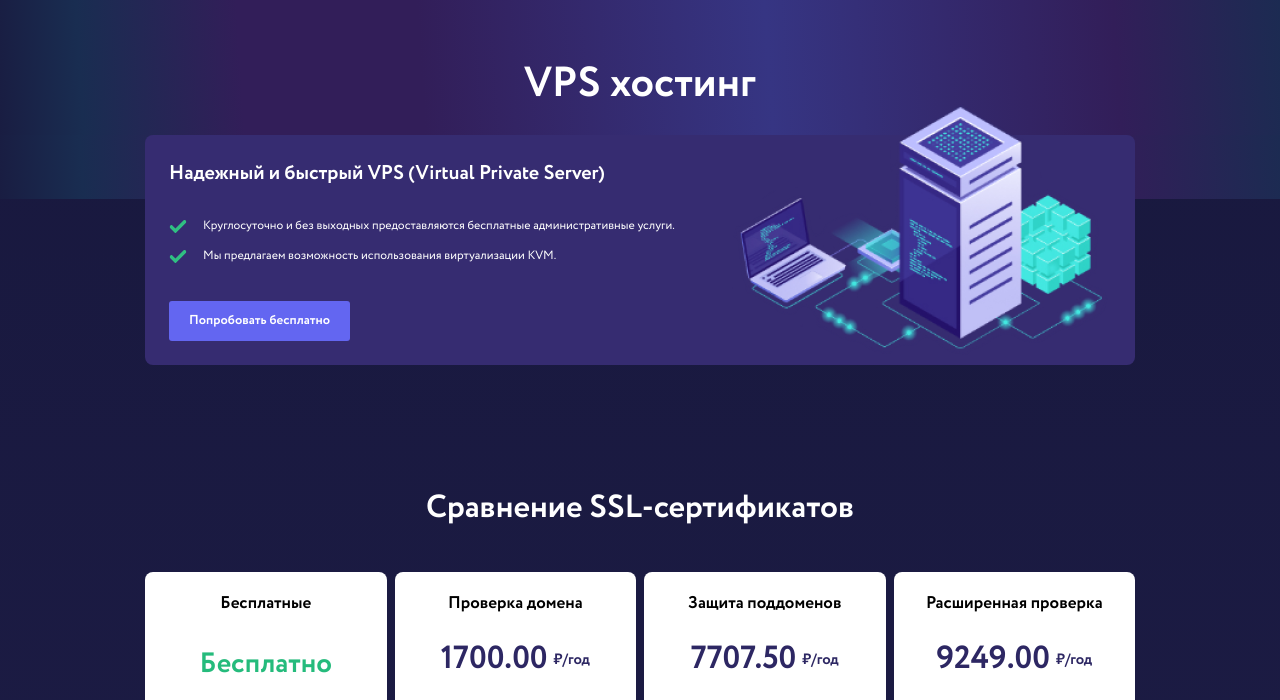
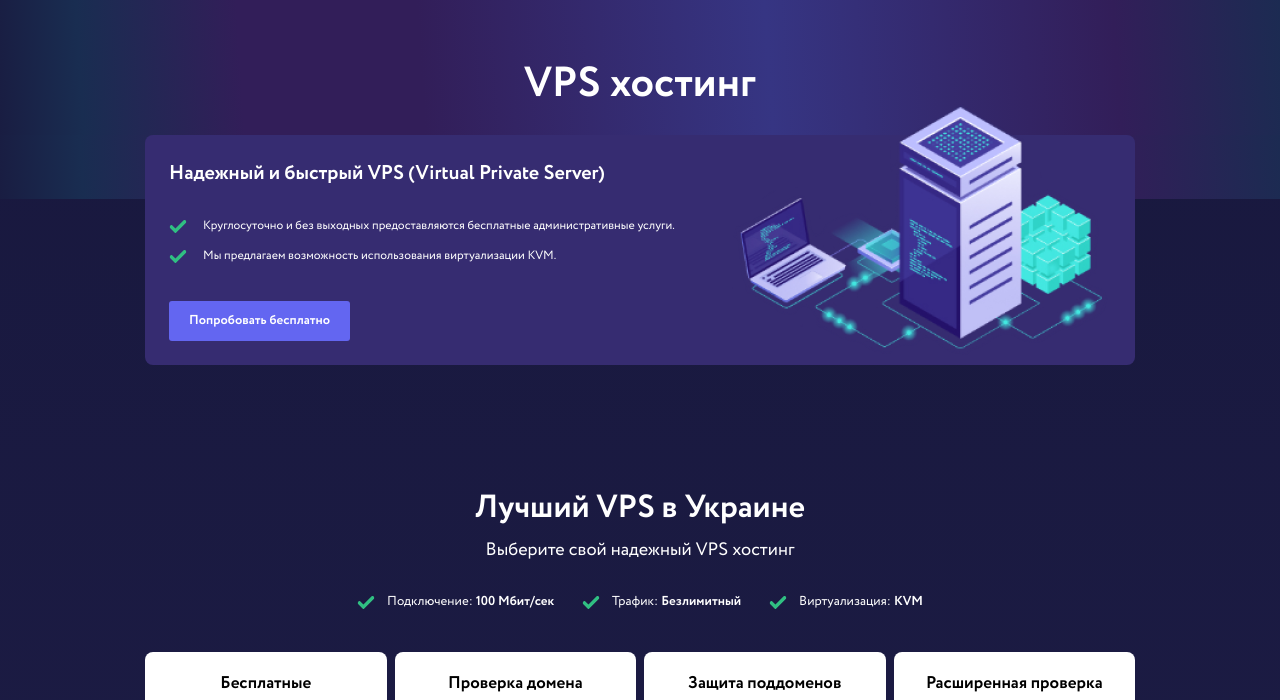
Before and after one commit to AzamjonKobulov/uzhosts, a website: page public/vps.html in a window 1280 px wide. Shown: the part 80-780 px from the top of the page. Drawn offline with nearby package versions, Linux system fonts and the light colour scheme.

Commit message:
added/missing parts

```diff
--- a/public/vps.html
+++ b/public/vps.html
@@ -211,7 +211,37 @@
         <div
           class="max-w-base mx-auto space-y-6 lg:space-y-10 px-4 md:px-16 lg:px-4"
         >
-          <h2>Сравнение SSL-сертификатов</h2>
+          <div class="space-y-5 lg:space-y-7">
+            <div class="space-y-1 text-center">
+              <h2>Лучший VPS в Украине</h2>
+              <p class="text-sm lg:text-lg">
+                Выберите свой надежный VPS хостинг
+              </p>
+            </div>
+
+            <div
+              class="max-w-fit mx-auto flex flex-col sm:flex-row sm:items-center gap-2 sm:gap-7"
+            >
+              <div class="flex items-center gap-3">
+                <img src="./assets/svgs/check.svg" alt="Check" />
+                <p class="text-[13px] leading-5">
+                  Подключение: <span class="font-extrabold">100 Мбит/сек</span>
+                </p>
+              </div>
+              <div class="flex items-center gap-3">
+                <img src="./assets/svgs/check.svg" alt="Check" />
+                <p class="text-[13px] leading-5">
+                  Трафик: <span class="font-extrabold"> Безлимитный</span>
+                </p>
+              </div>
+              <div class="flex items-center gap-3">
+                <img src="./assets/svgs/check.svg" alt="Check" />
+                <p class="text-[13px] leading-5">
+                  Виртуализация: <span class="font-extrabold">KVM</span>
+                </p>
+              </div>
+            </div>
+          </div>
 
           <!-- Plans -->
           <div
```
Also changed, not shown: public/css/styles.css.
